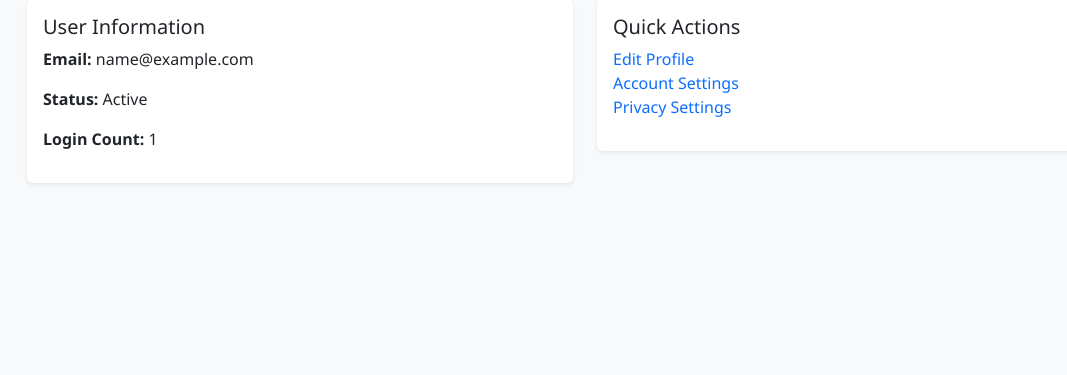
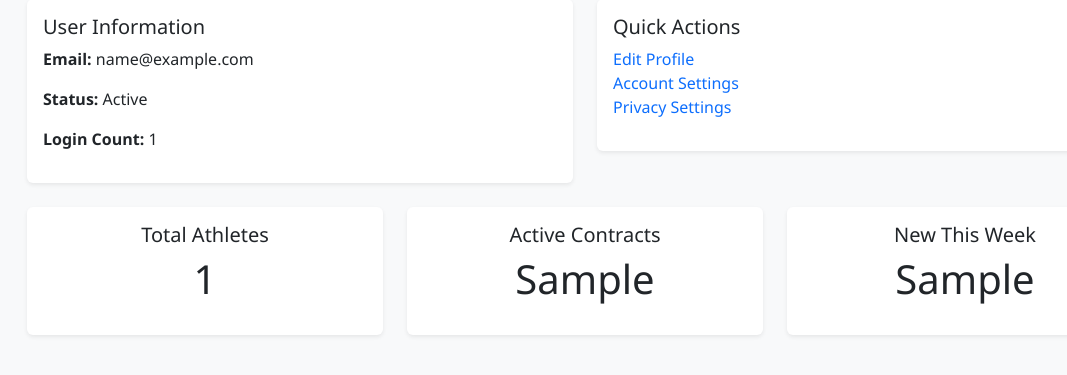
Before and after one commit to TirtheshJani/testapp, a Flask app: template templates/main/dashboard.html in a window 1280 px wide. Shown: the part 183-558 px from the top of the page, without its empty margins (55-1122 px from the left). Run offline with Flask 3, Linux system fonts and the light colour scheme; a user stored in the database is signed in; tables that the repository leaves empty hold one stand-in row (values such as "Sample post"); the template is opened without the code that fills it: most values are stand-ins (such as "Sample title", 1, 10 or a date in 2020).

Commit message:
Add new athletes metric

```diff
--- a/app/templates/main/dashboard.html
+++ b/app/templates/main/dashboard.html
@@ -36,6 +36,33 @@
         </div>
     </div>
 </div>
+
+<div class="row mt-4">
+    <div class="col-md-4">
+        <div class="card text-center">
+            <div class="card-body">
+                <h5 class="card-title">Total Athletes</h5>
+                <p class="display-6">{{ total_athletes }}</p>
+            </div>
+        </div>
+    </div>
+    <div class="col-md-4">
+        <div class="card text-center">
+            <div class="card-body">
+                <h5 class="card-title">Active Contracts</h5>
+                <p class="display-6">{{ active_contracts }}</p>
+            </div>
+        </div>
+    </div>
+    <div class="col-md-4">
+        <div class="card text-center">
+            <div class="card-body">
+                <h5 class="card-title">New This Week</h5>
+                <p class="display-6">{{ new_this_week }}</p>
+            </div>
+        </div>
+    </div>
+</div>
 {% else %}
 <div class="alert alert-info">
     Please <a href="{{ url_for('auth.login') }}">login</a> to access your dashboard.
```
Also changed, not shown: app/main/routes.py (+10 -0 lines), templates/main/dashboard.html (+8 -0 lines), tests/test_dashboard.py (+29 -2 lines).
